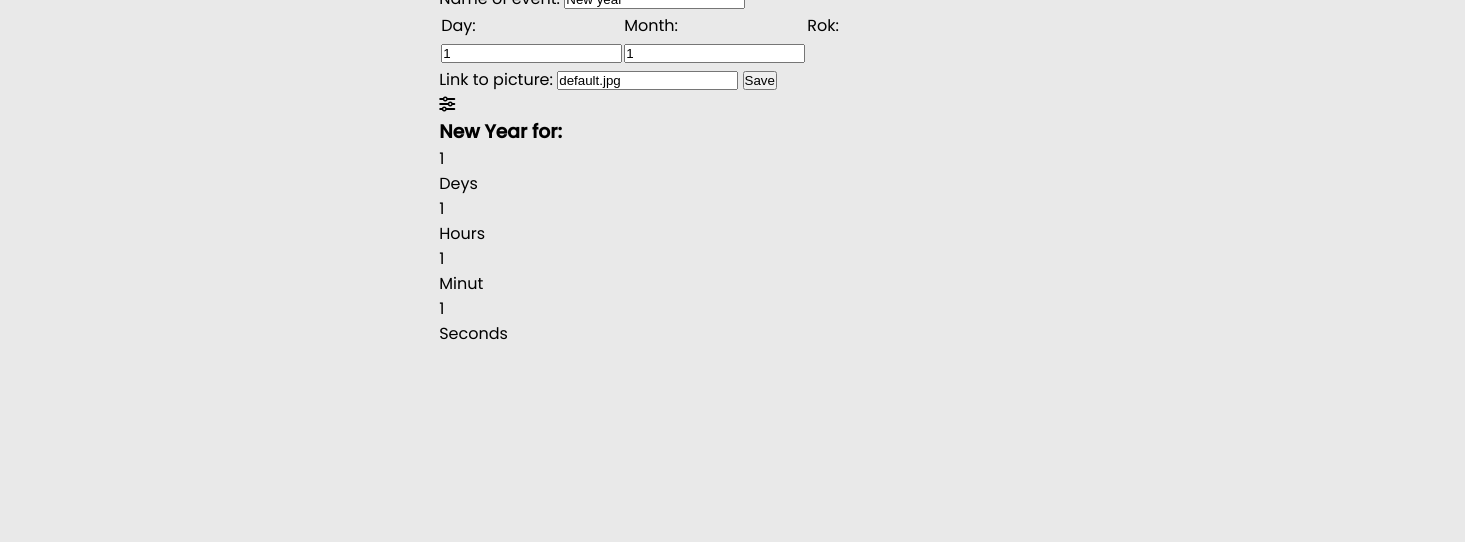
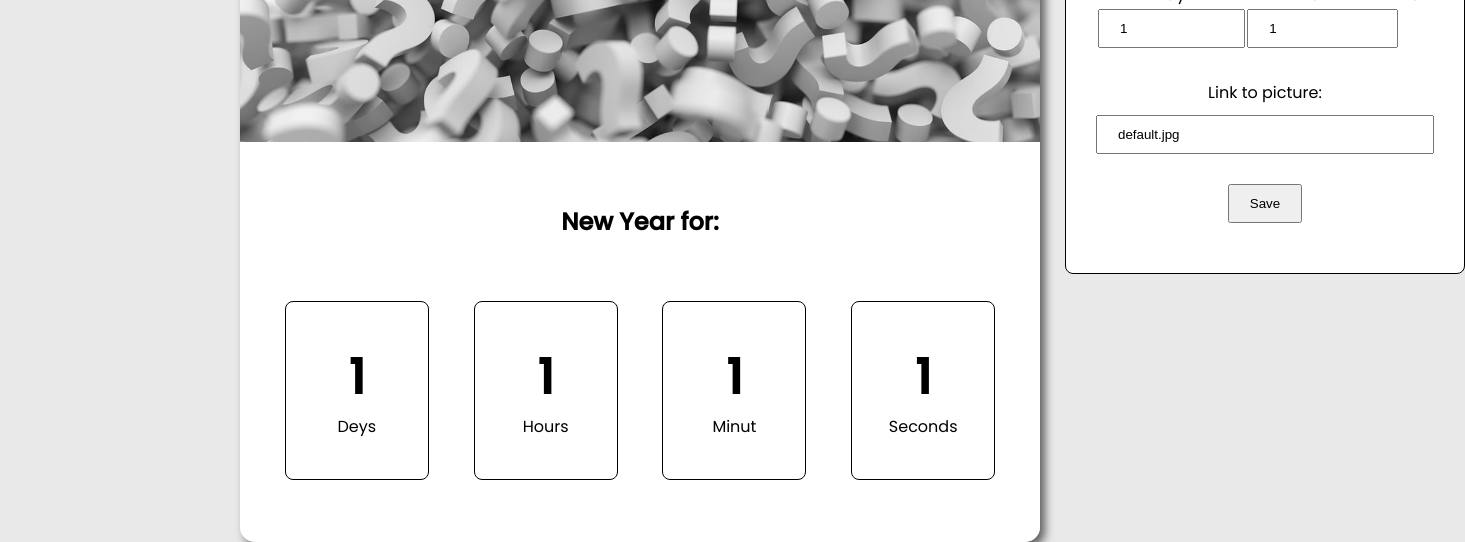
Before and after one commit to SebastianSloma/countdown_timer, a plain HTML site: page index.html in a window 1280 px wide. Shown: the part 258-800 px from the top of the page, 1465 px wide, since content can reach past the window. Drawn offline with Linux system fonts and the light colour scheme.

Commit message:
added style css

```diff
--- a/style.css
+++ b/style.css
@@ -14,3 +14,131 @@ body{
     font-family: 'Poppins', sans-serif;
     background-color: rgb(233, 233, 233);
 }
+
+.counter-app{
+    position: relative;
+}
+
+.app-body{
+    display: flex;
+    flex-direction: column;
+    width: 800px;
+    height: 800px;
+    border-radius: 15px;
+    box-shadow: 5px 5px 10px rgba(0, 0, 0, .6);
+    overflow: hidden;
+}
+
+.image-section{
+    position: relative;
+    height: 400px;
+    background-image: url('default.jpg');
+    background-size: cover;
+    background-position: center;
+}
+
+.settings-btn{
+    position: absolute;
+    top: 20px;
+    right: 20px;
+    padding: 20px 30px;
+    font-size: 32px;
+    background-color: #f9f9f9;
+    border: 1px solid black;
+    border-radius: 5px;
+    cursor: pointer;
+    transition: background-color .3s color .3s;
+}
+
+.settings-btn:hover{
+ color: #f9f9f9;
+ background-color: #333;
+}
+
+.time-section{
+    display: flex;
+    flex-direction: column;
+    justify-content: space-evenly;
+    align-items: center;
+    height: 400px;
+    background-color: #fff;
+    z-index: 100;
+}
+
+h3{
+    font-size: 24px;
+    text-align: center;
+}
+
+.time-cards{
+    display: flex;
+    justify-content: space-evenly;
+    width: 100%;
+}
+
+.card{
+    display: flex;
+    flex-direction: column;
+    justify-content: space-between;
+    padding: 40px 0;
+    width: 18%;
+    text-align: center;
+    border: 1px solid black;
+    border-radius: 8px;
+}
+
+.number{
+    margin-bottom: 20;
+    font-weight: bold;
+    font-size: 48px;
+}
+
+.card-title{
+    text-align: center;
+}
+
+.settings{
+    display: flex;
+    flex-direction: column;
+    justify-content: center;
+    align-items: center;
+    position: absolute;
+    top: 5px;
+    right: 5px;
+    padding: 50px 30px;
+    width: 400px;
+    background-color: #fff;
+    border: 1px solid black;
+    border-radius: 8px;
+    opacity: 0;
+    transition:  transform .5s, opacity .3s;
+}
+
+.active{
+    transform: translateX(430px);
+    opacity: 1;
+}
+
+h1{
+    margin-bottom: 30px;
+    text-transform: uppercase;
+}
+
+label{
+    margin-bottom: 10px;
+}
+
+input{
+    margin-bottom: 30px;
+    padding: 10px 20px;
+    width: 100%;
+}
+
+.date{
+    text-align: center;
+}
+
+.save{
+    padding: 10px 20px;
+    cursor: pointer;
+}
```
